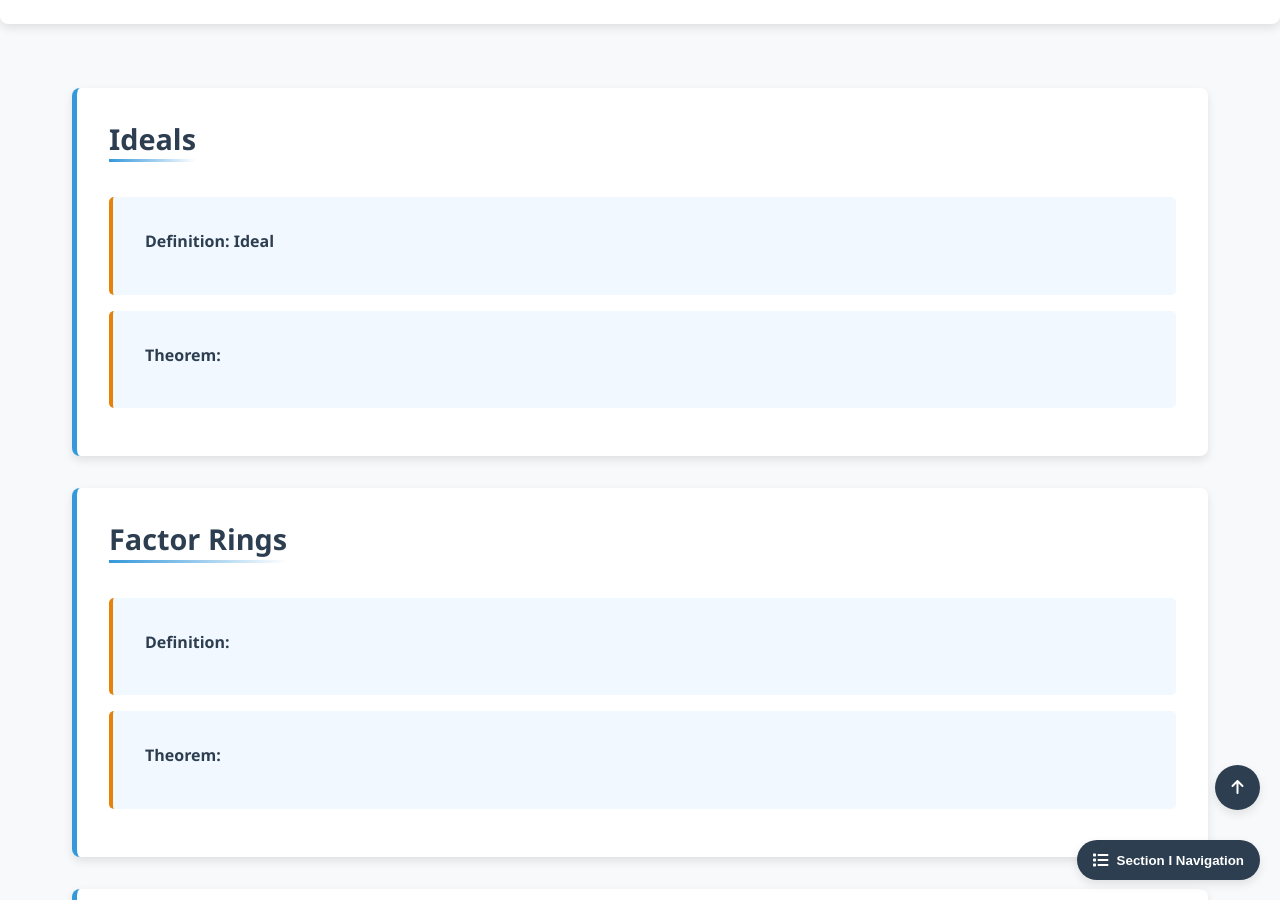
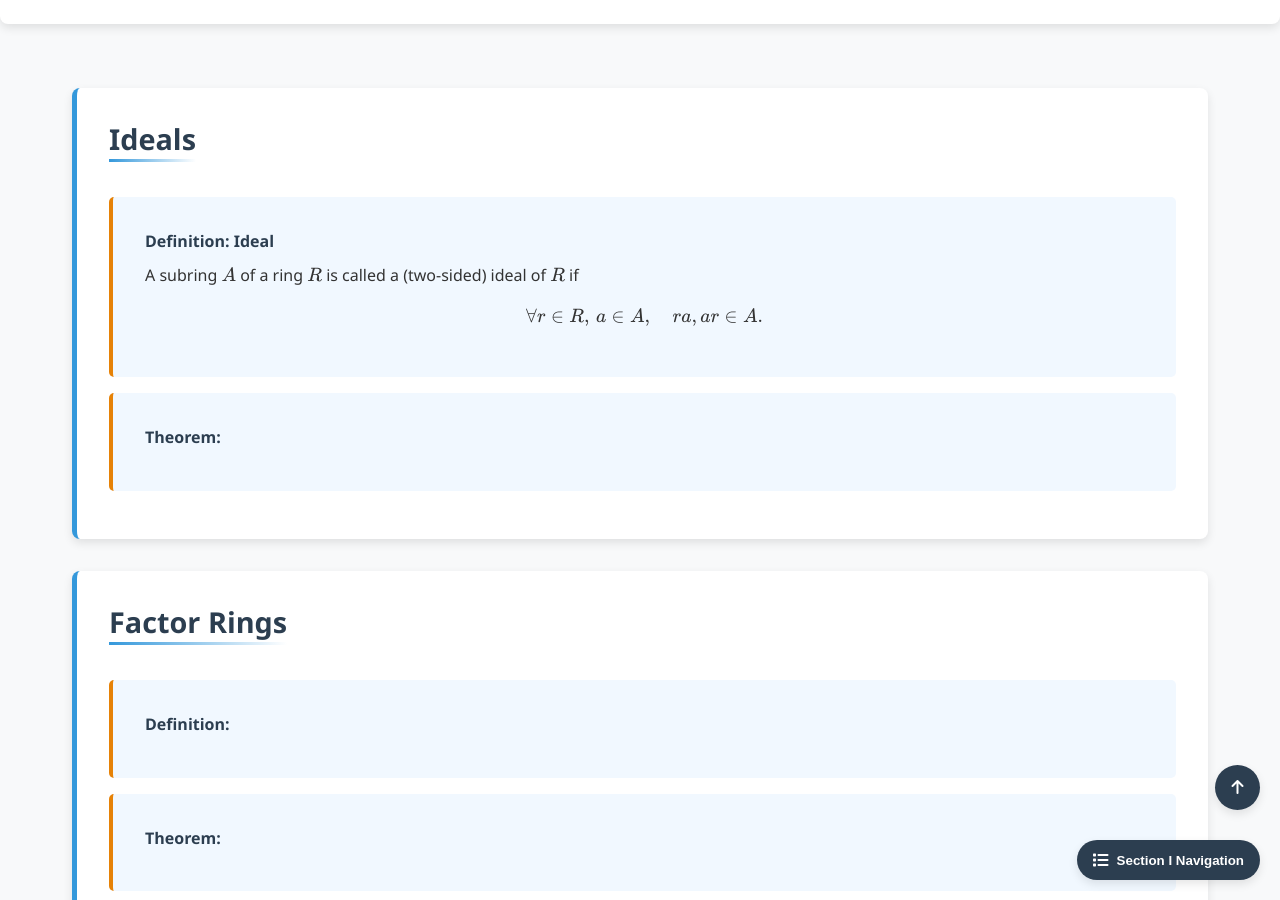
Before and after one commit to Yusukey01/yusukey01.github.io, a Jekyll site: the page built from Mathematics/Linear_algebra/ideals.html, in a window 1280 px wide and 900 px high, scrolled down 565 px. Built offline with Jekyll 4.4.1, drawn with Linux system fonts in a browser that asks for light colours.

Commit message:
start Section I -Part20

```diff
--- a/Mathematics/Linear_algebra/ideals.html
+++ b/Mathematics/Linear_algebra/ideals.html
@@ -107,7 +107,12 @@ noindex: true
 
                 <div class="theorem">
                     <span class="theorem-title">Definition: Ideal</span>
-
+                    <p>
+                        A subring \(A\) of a ring \(R\) is called a (two-sided) ideal of \(R\) if
+                        \[
+                        \forall r \in R, \, a \in A, \quad ra, ar \in A.
+                        \]
+                    </p>
                 </div>
 
                 <div class="theorem">
```
